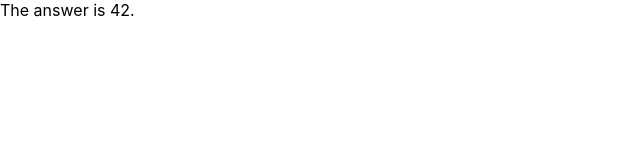
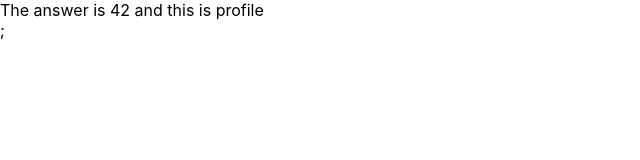
Before and after one commit to Bepul-Hossain/react-redux-learning, a React (Create React App) app: page / in a window 1280 px wide. Shown: the top 160 px of the page, without its empty margins (0-640 px from the left). Built offline with nearby package versions, Linux system fonts and the light colour scheme.

Commit message:
Nesting createContext

```diff
--- a/src/App.js
+++ b/src/App.js
@@ -7,14 +7,16 @@ export const NumberContext = React.createContext();
 // It returns an object with 2 values:
 // { Provider, Consumer }
 
+export const ProfileContext = React.createContext();
+
 function App() {
   // Use the Provider to make a value available to all
   // children and grandchildren
   return (
     <NumberContext.Provider value={42}>
-      <div>
+      <ProfileContext.Provider value="this is profile">
         <Display />
-      </div>
+      </ProfileContext.Provider>
     </NumberContext.Provider>
   );
 }
--- a/src/componentD.js
+++ b/src/componentD.js
@@ -1,12 +1,26 @@
 import React from "react";
-import { NumberContext } from "./App";
+import { NumberContext, ProfileContext } from "./App";
+
 const Display = () => {
   // Use the Consumer to grab the value from context
   // Notice this component didn't get any props!
   return (
     <NumberContext.Consumer>
       {(value) => {
-        return <div>The answer is {value}.</div>;
+        return (
+          <div>
+            <ProfileContext.Consumer>
+              {(profile) => {
+                return (
+                  <div>
+                    The answer is {value} and {profile}
+                  </div>
+                );
+              }}
+            </ProfileContext.Consumer>
+            ;
+          </div>
+        );
       }}
     </NumberContext.Consumer>
   );
```
